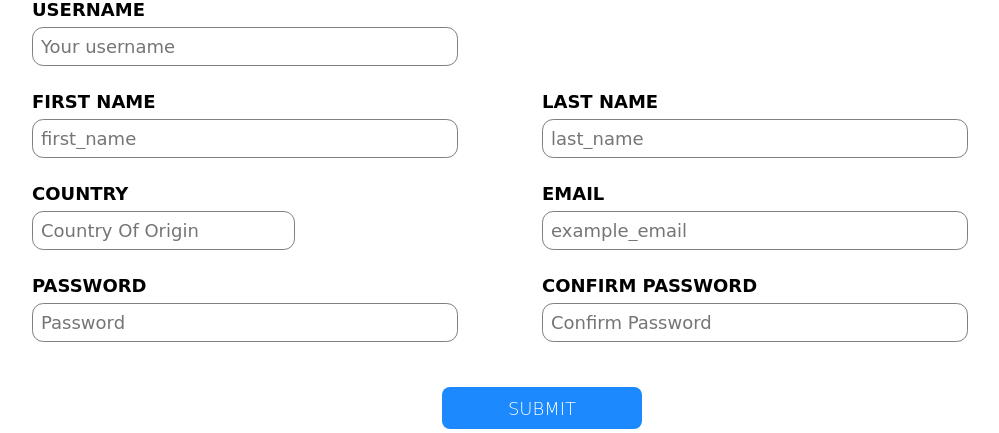
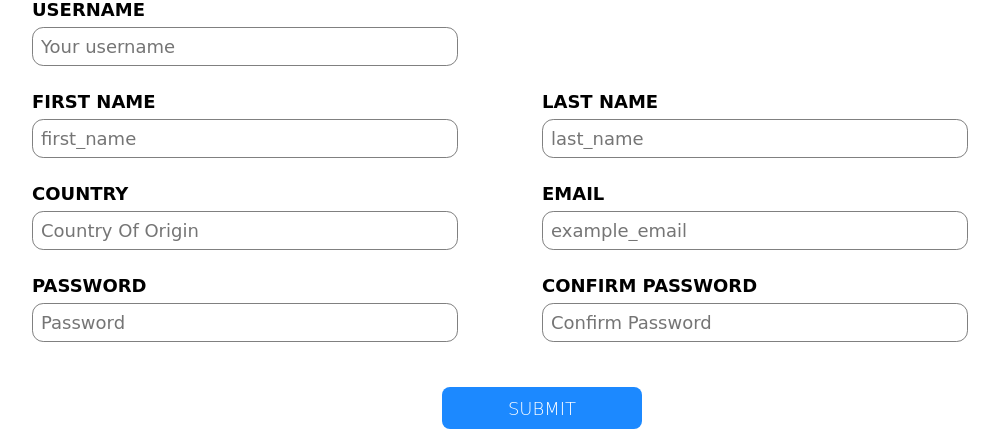
Before and after one commit to Toriong/BrainBlitz, a Django app: page /user/create-account in a window 1280 px wide. Shown: the part 83-516 px from the top of the page, without its empty margins (98-1097 px from the left). Run offline with Django 5.2, Linux system fonts and the light colour scheme; some libraries are stand-ins or nearby versions.

Commit message:
updating input for country

```diff
--- a/users/static/css/createAccountStyles.css
+++ b/users/static/css/createAccountStyles.css
@@ -118,26 +118,13 @@
     border: solid .5px grey;
 }
 
-#country-input-sec {
+#country-input-sec input {
     width: 80%;
-}
-
-
-#country-input-sec input {
-    width: 60%;
-}
-
-#country-input-sec>div>div {
-    width: 20%;
 }
 
 @media(max-width: 991px) {
     #country-input-sec input {
         width: 50%;
-    }
-
-    #country-input-sec>div>div {
-        width: 30%;
     }
 }
 
--- a/users/templates/user/createAccount.html
+++ b/users/templates/user/createAccount.html
@@ -43,12 +43,7 @@
                         </div>
                         <div id="country-input-sec" class="d-flex flex-column">
                             <label for="country-input">COUNTRY</label>
-                            <div class="d-flex">
-                                <input id="country-input" placeholder="Country Of Origin" />
-                                <div id="country-img-container" class="position-relative">
-
-                                </div>
-                            </div>
+                            <input id="country-input" placeholder="Country Of Origin" />
                             <div class="position-relative w-100 modal-countries-container"></div>
                             <ul class="error-list"></ul>
                         </div>
```
